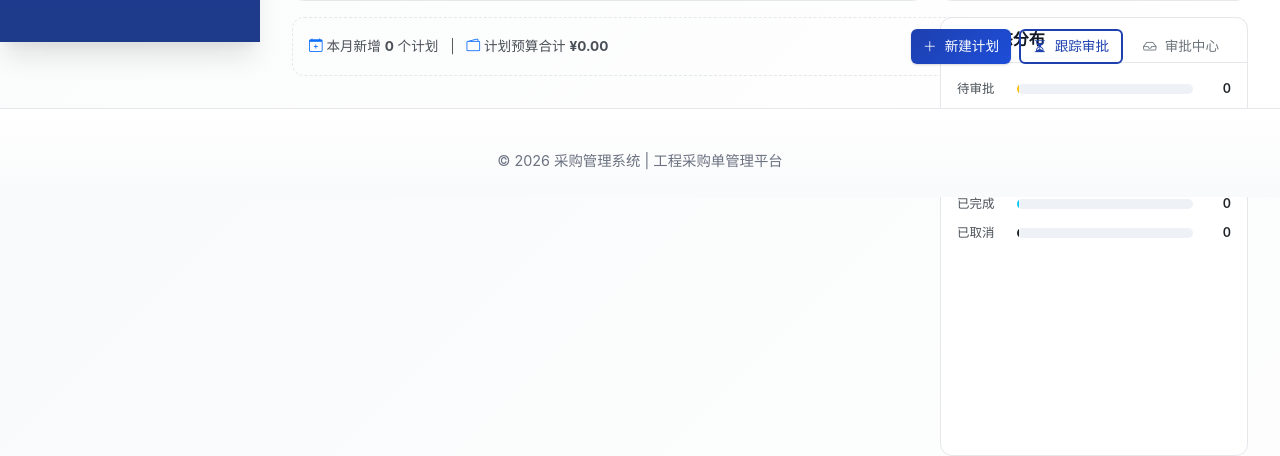
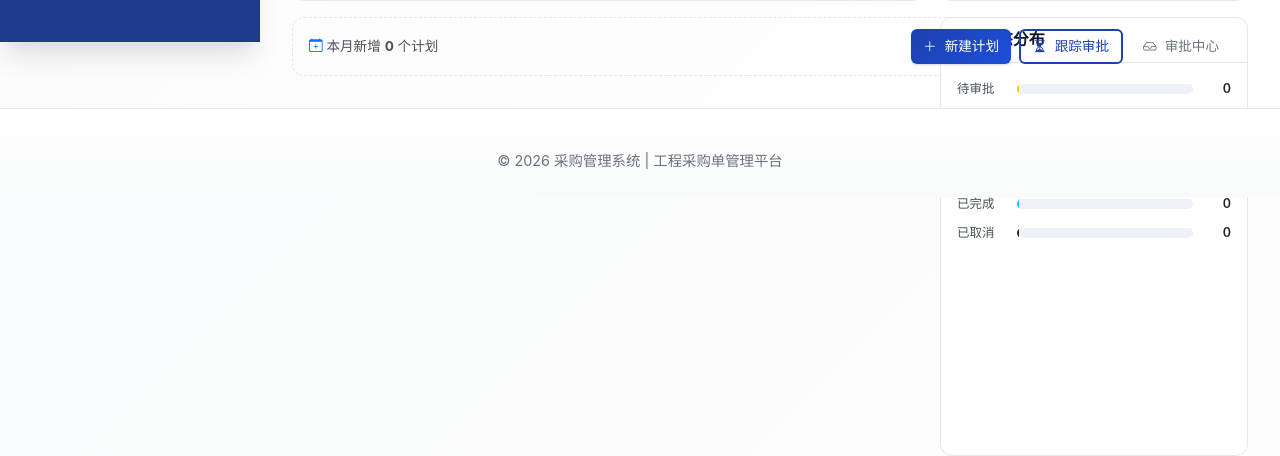
Before and after one commit to qianqianjie-999/procurement_v1.0, a Flask app: page / in a window 1280 px wide. Shown: the part 758-1214 px from the top of the page. Run offline with Flask 3, Linux system fonts and the light colour scheme; the visitor is signed in with stand-in values (Sample User, id 1); data comes from the database, SQL or seed files in the repository; data that the repository does not hold is empty; some libraries are stand-ins or nearby versions; some web fonts are replaced.

Commit message:
仪表板去掉预算金额（列与汇总），计划数据不含预算
Co-Authored-By: Claude Sonnet 4.6 noreply@anthropic.com

```diff
--- a/app/routes/main.py
+++ b/app/routes/main.py
@@ -42,11 +42,8 @@ def index():
         'cancelled': status_counts.get('cancelled', 0),
     }
 
-    # 本月新增与预算汇总
+    # 本月新增
     month_new = base_query.filter(PurchasePlan.created_at >= month_start).count()
-    budget_sum = base_query.with_entities(
-        func.coalesce(func.sum(PurchasePlan.budget_amount), 0)
-    ).scalar()
 
     # 最近采购计划
     recent_plans = base_query.order_by(
@@ -82,7 +79,6 @@ def index():
         'main/dashboard.html',
         plan_stats=plan_stats,
         month_new=month_new,
-        budget_sum=budget_sum,
         recent_plans=recent_plans,
         my_tasks=my_tasks,
         status_dist=status_dist,
--- a/app/templates/main/dashboard.html
+++ b/app/templates/main/dashboard.html
@@ -181,7 +181,6 @@
                                 <tr>
                                     <th>编号</th>
                                     <th>计划名称</th>
-                                    <th class="text-end">预算金额</th>
                                     <th>状态</th>
                                     <th>创建时间</th>
                                     <th class="text-end">操作</th>
@@ -196,7 +195,6 @@
                                             {{ plan.plan_name|truncate(16) }}
                                         </a>
                                     </td>
-                                    <td class="text-end">¥{{ '{:,.2f}'.format(plan.budget_amount or 0) }}</td>
                                     <td>
                                         {% if plan.status == 'draft' %}
                                         <span class="status-badge status-draft">草稿</span>
@@ -302,9 +300,6 @@
         <div>
             <i class="bi bi-calendar-plus text-primary"></i> 本月新增
             <strong>{{ month_new }}</strong> 个计划
-            <span class="mx-2 text-muted">|</span>
-            <i class="bi bi-wallet2 text-primary"></i> 计划预算合计
-            <strong>¥{{ '{:,.2f}'.format(budget_sum or 0) }}</strong>
         </div>
         <div class="d-flex gap-2">
             <a href="{{ url_for('plan.create') }}" class="btn btn-sm btn-primary">
```
